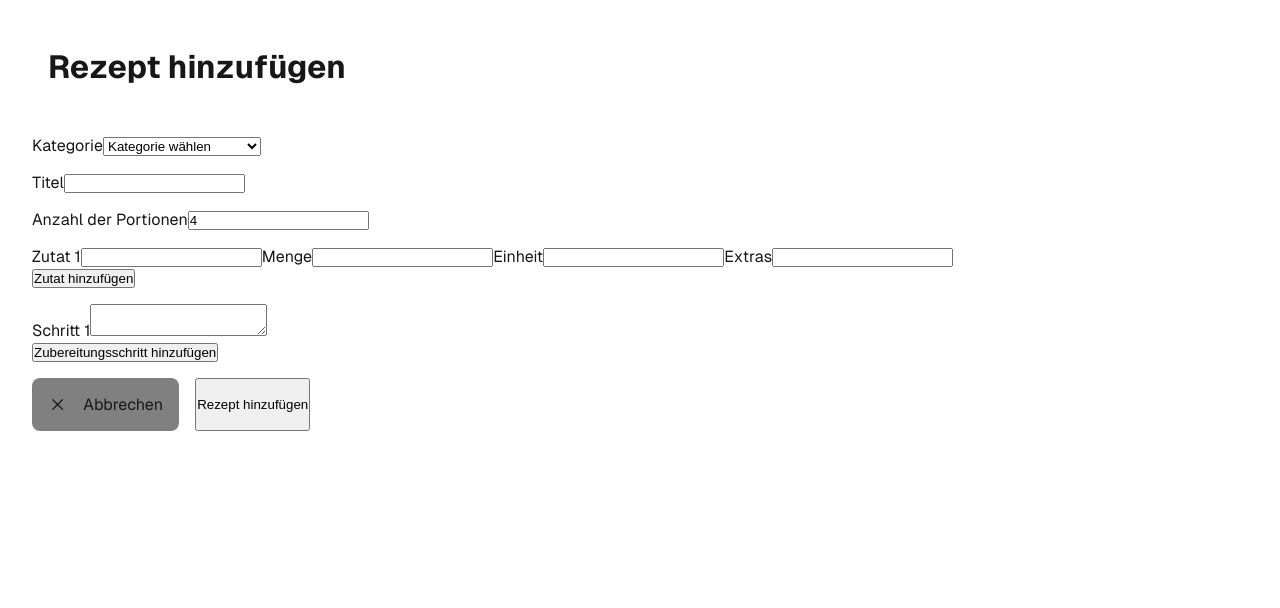
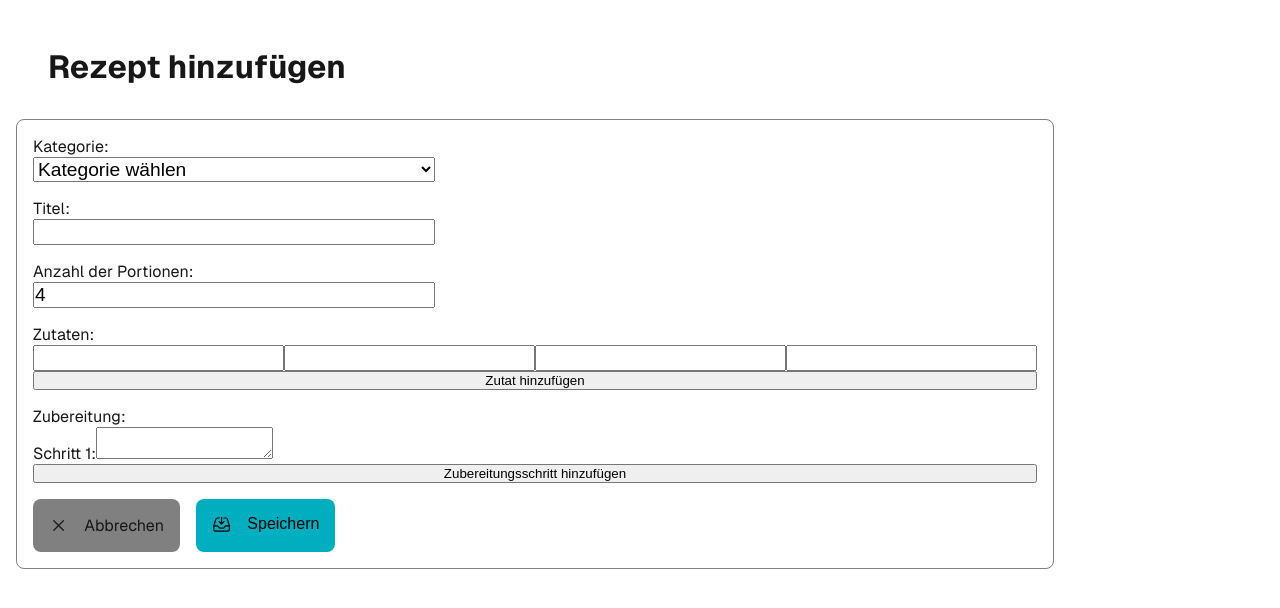
Before and after one commit to samuel-bronnenmeier/recipes, a Next.js app: page /create in a window 1280 px wide. Shown: the top 608 px of the page. Built offline with nearby package versions, Linux system fonts and the light colour scheme.

Commit message:
Add button styling

```diff
--- a/app/ui/buttons.jsx
+++ b/app/ui/buttons.jsx
@@ -45,3 +45,25 @@ export function CancelCreation() {
 		</Link>
 	);
 }
+
+export function SubmitForm() {
+	return (
+		<button type="submit" className={styles.button}>
+			<svg
+				xmlns="http://www.w3.org/2000/svg"
+				fill="none"
+				viewBox="0 0 24 24"
+				strokeWidth={1.5}
+				stroke="currentColor"
+				className="size-6">
+				<path
+					strokeLinecap="round"
+					strokeLinejoin="round"
+					d="M9 3.75H6.912a2.25 2.25 0 0 0-2.15 1.588L2.35 13.177a2.25 2.25 0 0 0-.1.661V18a2.25 2.25 0 0 0 2.25 2.25h15A2.25 2.25 0 0 0 21.75 18v-4.162c0-.224-.034-.447-.1-.661L19.24 5.338a2.25 2.25 0 0 0-2.15-1.588H15M2.25 13.5h3.86a2.25 2.25 0 0 1 2.012 1.244l.256.512a2.25 2.25 0 0 0 2.013 1.244h3.218a2.25 2.25 0 0 0 2.013-1.244l.256-.512a2.25 2.25 0 0 1 2.013-1.244h3.859M12 3v8.25m0 0-3-3m3 3 3-3"
+				/>
+			</svg>
+
+			<span>Speichern</span>
+		</button>
+	);
+}
--- a/app/ui/buttons.module.css
+++ b/app/ui/buttons.module.css
@@ -7,6 +7,8 @@
 	text-align: center;
 	display: flex;
 	gap: 1rem;
+	cursor: pointer;
+	border: none;
 
 	transition: background-color 150ms;
 }
--- a/app/ui/create-form.jsx
+++ b/app/ui/create-form.jsx
@@ -1,6 +1,6 @@
 "use client";
 
-import { CancelCreation } from "./buttons";
+import { CancelCreation, SubmitForm } from "./buttons";
 import { createRecipe } from "@/app/lib/actions";
 import { categories } from "@/app/lib/definitions";
 import IngredientInput from "@/app/ui/ingedient-input";
@@ -14,9 +14,9 @@ export default function Form() {
 	const [state, formAction] = useFormState(createRecipe, initialState);
 
 	return (
-		<form action={formAction}>
+		<form action={formAction} className={styles.form}>
 			<div className={styles.section}>
-				<label htmlFor="recipeCategory">Kategorie</label>
+				<label htmlFor="recipeCategory">Kategorie:</label>
 				<select name="recipeCategory" id="recipeCategory" defaultValue="">
 					<option value="" disabled>
 						Kategorie wählen
@@ -30,26 +30,28 @@ export default function Form() {
 			</div>
 
 			<div className={styles.section}>
-				<label htmlFor="recipeName">Titel</label>
+				<label htmlFor="recipeName">Titel:</label>
 				<input type="text" name="recipeName" id="recipeName" />
 			</div>
 
 			<div className={styles.section}>
-				<label htmlFor="portions">Anzahl der Portionen</label>
+				<label htmlFor="portions">Anzahl der Portionen:</label>
 				<input type="number" name="portions" id="portions" defaultValue="4" />
 			</div>
 
 			<div className={styles.section}>
+				<div>Zutaten:</div>
 				<IngredientInput />
 			</div>
 
 			<div className={styles.section}>
+				<div>Zubereitung:</div>
 				<InstructionInput />
 			</div>
 
-			<div className={`${styles.section} ${styles.buttonContainer}`}>
+			<div className={`${styles.buttonContainer}`}>
 				<CancelCreation />
-				<button type="submit">Rezept hinzufügen</button>
+				<SubmitForm />
 			</div>
 		</form>
 	);
--- a/app/ui/create-form.module.css
+++ b/app/ui/create-form.module.css
@@ -1,8 +1,40 @@
-div.section {
-	margin: 1rem;
+.form {
+	border: 1px solid grey;
+	border-radius: 0.5rem;
+	padding: 1rem;
+	width: fit-content;
+
+	display: flex;
+	flex-direction: column;
+	gap: 1rem;
+}
+
+.section {
+	display: flex;
+	flex-direction: column;
+}
+
+.section input,
+.section select {
+	font-size: 1.2rem;
+	width: 40%;
+}
+
+.buttonContainer {
+	display: block;
 }
 
 div.buttonContainer {
 	display: flex;
 	gap: 1rem;
 }
+
+@media (max-width: 600px) {
+	.form {
+		width: 100%;
+	}
+	.section input,
+	.section select {
+		width: 100%;
+	}
+}
--- a/app/ui/ingedient-input.jsx
+++ b/app/ui/ingedient-input.jsx
@@ -1,4 +1,5 @@
 import { useState } from "react";
+import styles from "@/app/ui/ingredient-input.module.css";
 
 export default function IngredientInput() {
 	const [state, setState] = useState(1);
@@ -23,8 +24,8 @@ export default function IngredientInput() {
 
 function SingleIngredient({ number }) {
 	return (
-		<div>
-			<label htmlFor={`ingredient${number}`}>Zutat {number}</label>
+		<div className={styles.row}>
+			<label htmlFor={`ingredient${number}`}>Zutat {number}:</label>
 			<input
 				type="text"
 				name={`ingredient${number}`}
--- /dev/null
+++ b/app/ui/ingredient-input.module.css
@@ -0,0 +1,12 @@
+div.row {
+	display: flex;
+	align-items: center;
+}
+
+div.row label {
+	display: none;
+}
+
+div.row:nth-child(1) label {
+	display: block;
+}
--- a/app/ui/ingredient-table.jsx
+++ b/app/ui/ingredient-table.jsx
@@ -19,7 +19,7 @@ export default function IngredientTable({ ingredients }) {
 							<td>{ing.amount}</td>
 							<td>{ing.measurement}</td>
 							<td>{ing.ingredient_name}</td>
-							<td>({ing.extra})</td>
+							<td>{ing.extra ? `(${ing.extra})` : ""}</td>
 						</tr>
 					))}
 				</tbody>
--- a/app/ui/instruction-input.jsx
+++ b/app/ui/instruction-input.jsx
@@ -24,7 +24,7 @@ export default function InstructionInput() {
 function SingleInstruction({ number }) {
 	return (
 		<div>
-			<label htmlFor={`instruction${number}`}>Schritt {number}</label>
+			<label htmlFor={`instruction${number}`}>Schritt {number}:</label>
 			<textarea name={`instruction${number}`} id={`instruction-${number}`} />
 		</div>
 	);
```
